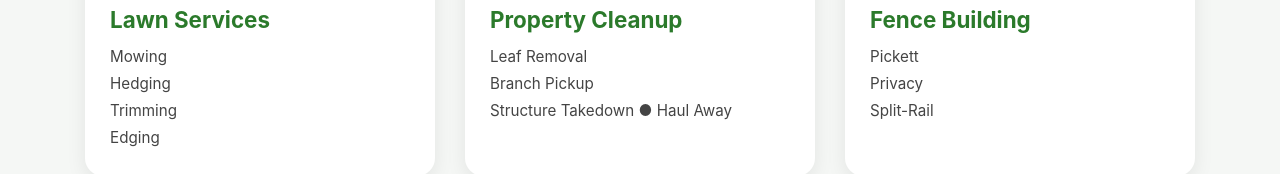
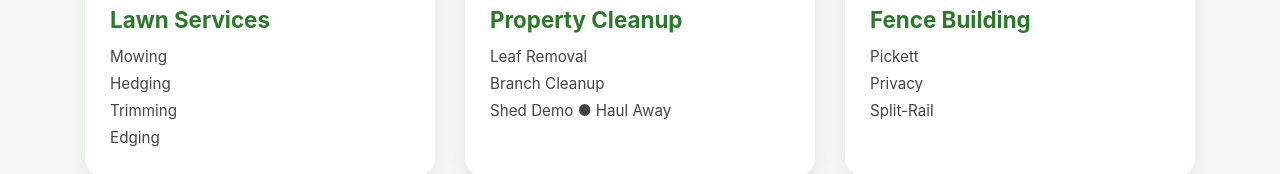
Before and after one commit to MurderMansion-Devs/MEHERS, a plain HTML site: page index.html in a window 1280 px wide. Shown: the part 399-573 px from the top of the page. Drawn offline with Linux system fonts and the light colour scheme.

Commit message:
Updates To Words

```diff
--- a/index.html
+++ b/index.html
@@ -29,8 +29,8 @@
             <h2>Property Cleanup</h2>
             <ul>
                 <li>Leaf Removal</li>
-                <li>Branch Pickup</li>
-                <li>Structure Takedown &#9679; Haul Away</li>
+                <li>Branch Cleanup</li>
+                <li>Shed Demo &#9679; Haul Away</li>
             </ul>
         </div>
 
```
